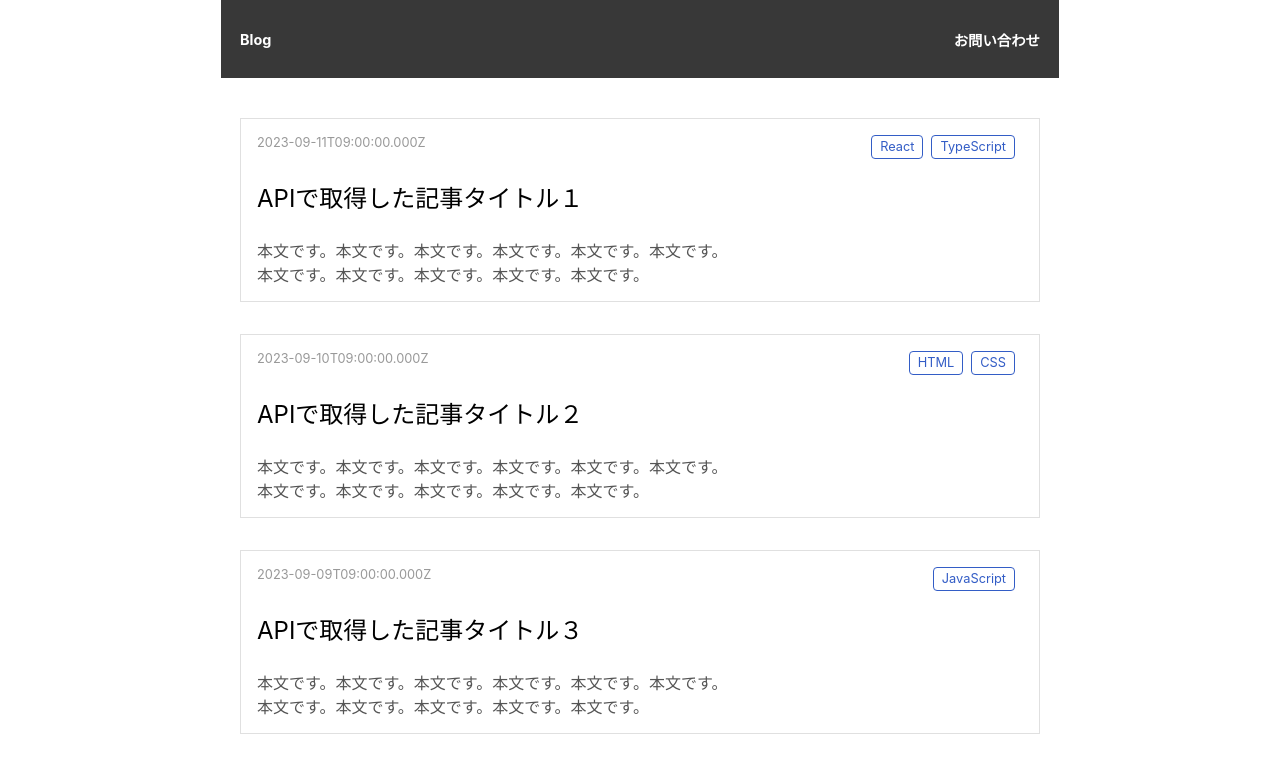
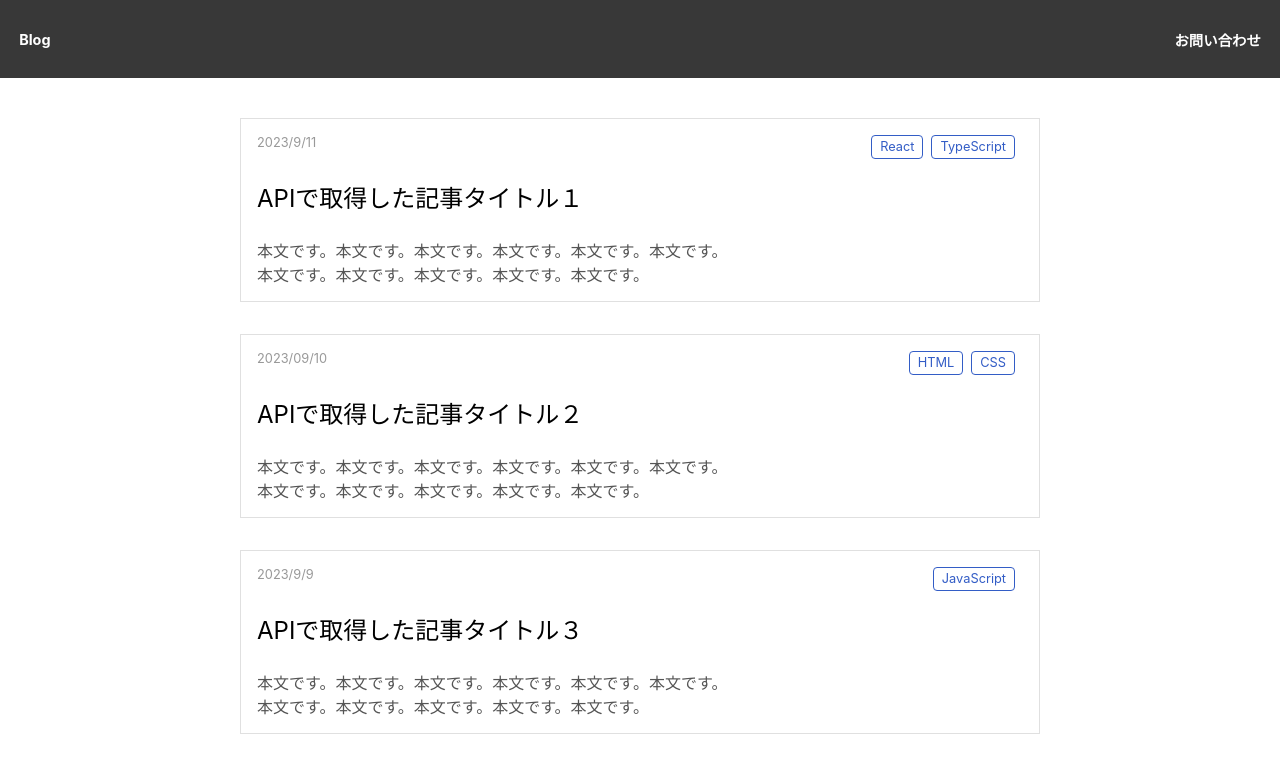
Before and after one commit to ren-24/challenge6, a React (Create React App) app: page / in a window 1280 px wide. Shown: the top 772 px of the page. Built offline with nearby package versions, Linux system fonts and the light colour scheme.

Commit message:
課題１実装

```diff
--- a/src/Home.module.css
+++ b/src/Home.module.css
@@ -11,7 +11,7 @@
   display: flex;
   justify-content: space-between;
   background-color: rgb(56, 56, 56);
-  max-width: 800px;
+  max-width: auto;
   max-height: 40px;
   margin: 0 auto;
   padding: 1.2rem;
@@ -45,7 +45,7 @@
   font-size: 0.8rem;
 }
 .content {
-  margin-top: 1rem;
   color: #555555;
   text-overflow: ellipsis;
+  white-space: nowrap;
 }
--- a/src/data/posts.js
+++ b/src/data/posts.js
@@ -4,7 +4,7 @@ export const posts = [
     id: 1,
     title: '記事タイトル１',
     thumbnailUrl: 'https://placehold.jp/800x400.png',
-    createdAt: '2023-09-11T09:00:00.000Z',
+    createdAt: '2023/9/11',
     categories: ['React', 'TypeScript'],
     content: `
     本文です。本文です。本文です。本文です。本文です。本文です。<br/>本文です。本文です。本文です。本文です。本文です。<br/><br/>本文です。本文です。本文です。本文です。本文です。本文です。本文です。本文です。本文です。<br/><br/><br/>本文です。本文です。本文です。本文です。本文です。本文です。<br/>`,
@@ -13,7 +13,7 @@ export const posts = [
     id: 2,
     title: '記事タイトル２',
     thumbnailUrl: 'https://placehold.jp/800x400.png',
-    createdAt: '2023-09-10T09:00:00.000Z',
+    createdAt: '2023/09/10',
     categories: ['HTML', 'CSS'],
     content: `
     本文です。本文です。本文です。本文です。本文です。本文です。<br/>本文です。本文です。本文です。本文です。本文です。<br/><br/>本文です。本文です。本文です。本文です。本文です。本文です。本文です。本文です。本文です。<br/><br/><br/>本文です。本文です。本文です。本文です。本文です。本文です。<br/>`,
@@ -22,7 +22,7 @@ export const posts = [
     id: 3,
     title: '記事タイトル３',
     thumbnailUrl: 'https://placehold.jp/800x400.png',
-    createdAt: '2023-09-09T09:00:00.000Z',
+    createdAt: '2023/9/9',
     categories: ['JavaScript'],
     content: `
     本文です。本文です。本文です。本文です。本文です。本文です。<br/>本文です。本文です。本文です。本文です。本文です。<br/><br/>本文です。本文です。本文です。本文です。本文です。本文です。本文です。本文です。本文です。<br/><br/><br/>本文です。本文です。本文です。本文です。本文です。本文です。<br/>`,
```
